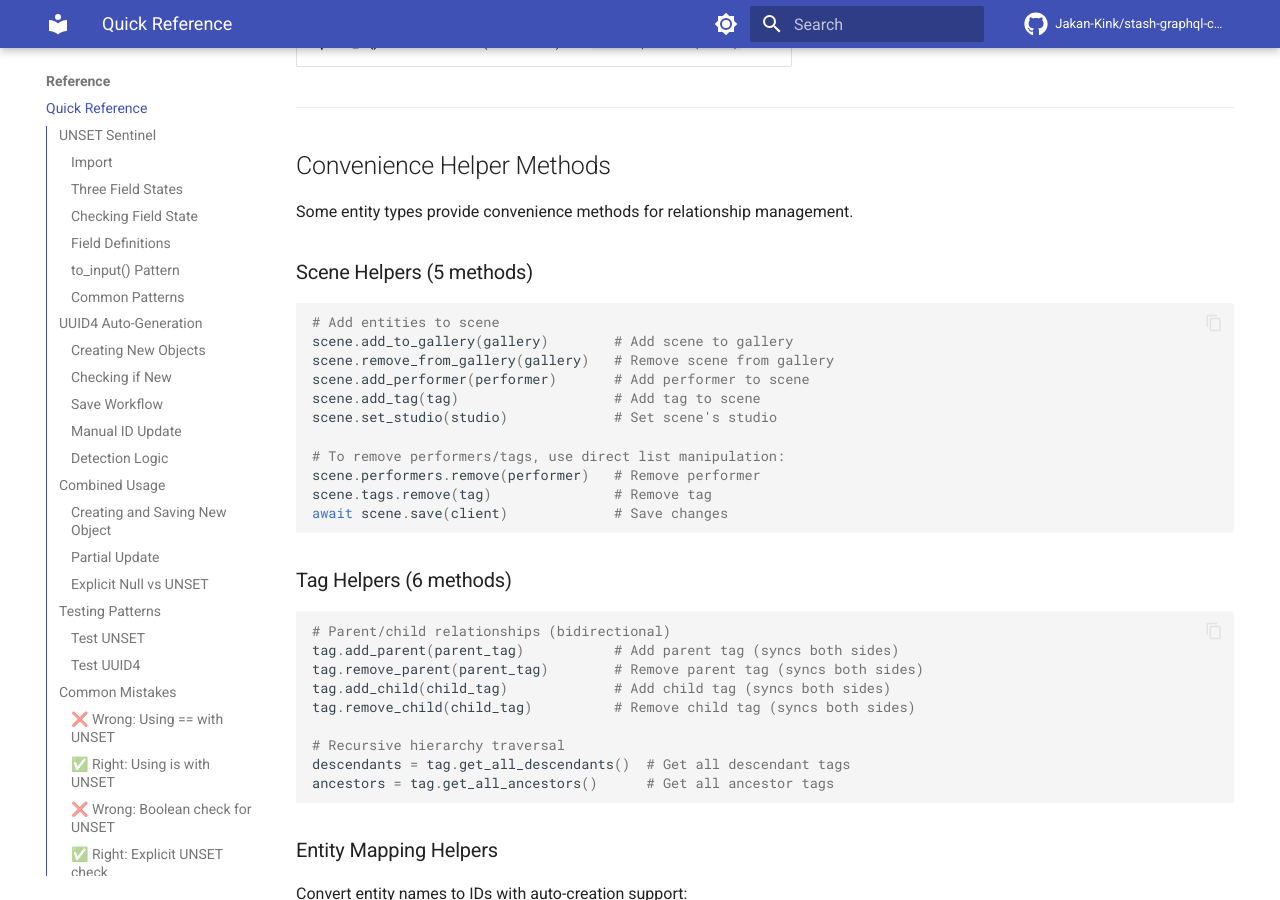
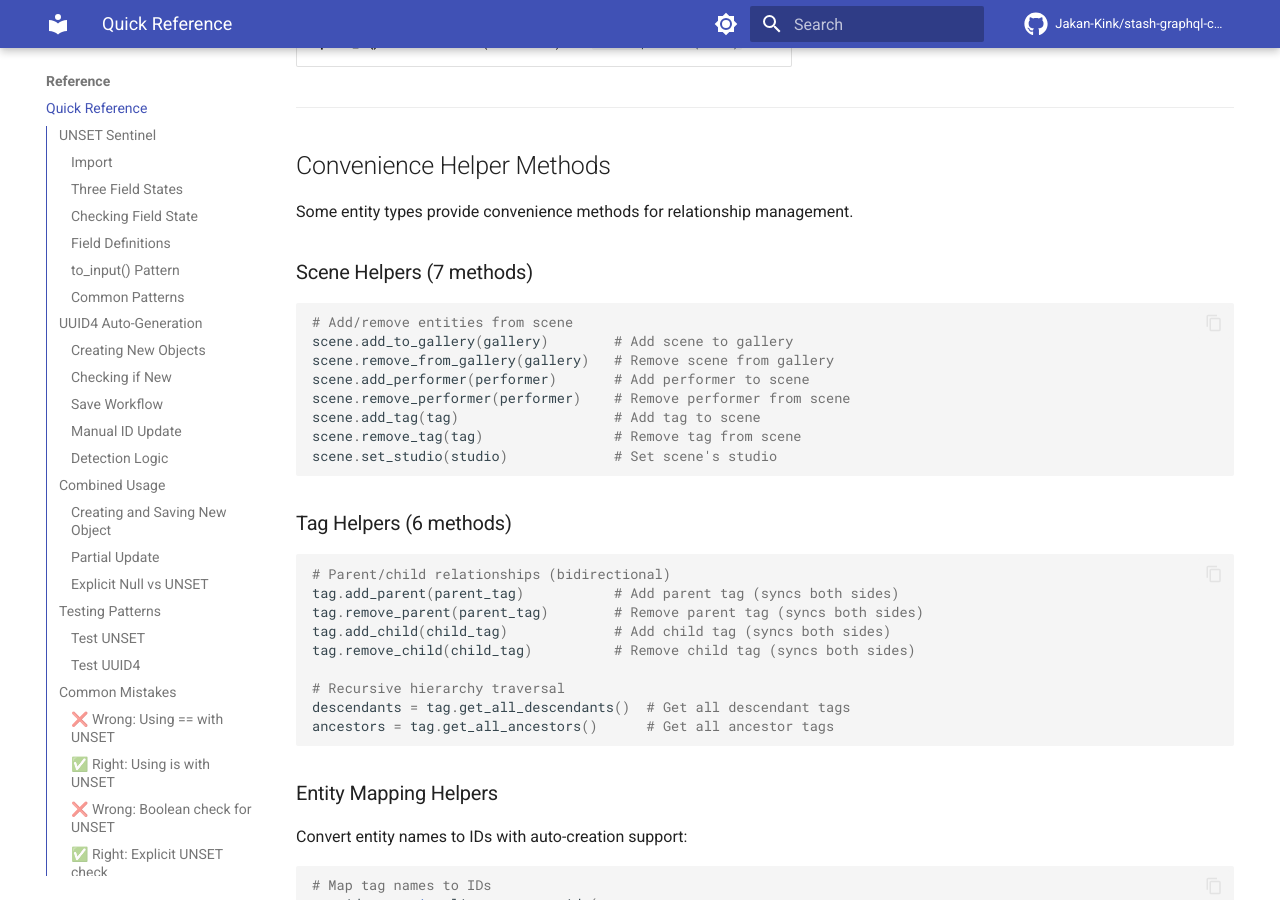
Before and after one commit to Jakan-Kink/stash-graphql-client, an MkDocs documentation site: the page built from docs/reference/quick-reference.md, in a window 1280 px wide and 900 px high, scrolled down 7582 px. Built offline with MkDocs 1.6.1 and Material for MkDocs 9.7.7, drawn with Linux system fonts in a browser that asks for light colours; comment, search, counter and statistics services are not loaded; the version menu is left out.

Commit message:
feat: add SceneMarker tag helpers + fix Scene helper documentation
Add SceneMarker convenience helpers:
- add_tag(): Add tag to scene marker (syncs inverse automatically)
- remove_tag(): Remove tag from scene marker (syncs inverse automatically)
- Follows established pattern from Scene, Performer, Gallery, Image types
- 7 comprehensive tests added to tests/types/test_scene_marker_helpers.py

Fix Scene helper documentation:
- Restore scene.remove_performer() and scene.remove_tag() to docs
- These methods exist at scene.py:310-312, 318-320 (added Dec 14)
- Revert incorrect removal from commit 55affc3b
- Restore count from 5 methods back to 7 methods
- All 17 Scene helper tests passing, confirming methods work correctly

This completes the low-priority SceneMarker consistency task from the
multi-agent audit and corrects a documentation error.

🤖 Generated with [Claude Code](https://claude.com/claude-code)

Co-Authored-By: Claude Sonnet 4.5 <noreply@anthropic.com>

````diff
--- a/docs/reference/quick-reference.md
+++ b/docs/reference/quick-reference.md
@@ -376,20 +376,17 @@ def process_field(value: str | None | UnsetType) -> Any:
 
 Some entity types provide convenience methods for relationship management.
 
-### Scene Helpers (5 methods)
+### Scene Helpers (7 methods)
 
 ```python
-# Add entities to scene
+# Add/remove entities from scene
 scene.add_to_gallery(gallery)        # Add scene to gallery
 scene.remove_from_gallery(gallery)   # Remove scene from gallery
 scene.add_performer(performer)       # Add performer to scene
+scene.remove_performer(performer)    # Remove performer from scene
 scene.add_tag(tag)                   # Add tag to scene
+scene.remove_tag(tag)                # Remove tag from scene
 scene.set_studio(studio)             # Set scene's studio
-
-# To remove performers/tags, use direct list manipulation:
-scene.performers.remove(performer)   # Remove performer
-scene.tags.remove(tag)               # Remove tag
-await scene.save(client)             # Save changes
 ```
 
 ### Tag Helpers (6 methods)
````
Also changed, not shown: stash_graphql_client/UPDATE_GRAPHQL_SCHEMA.md (added, +34 -0 lines), 2 other files.
